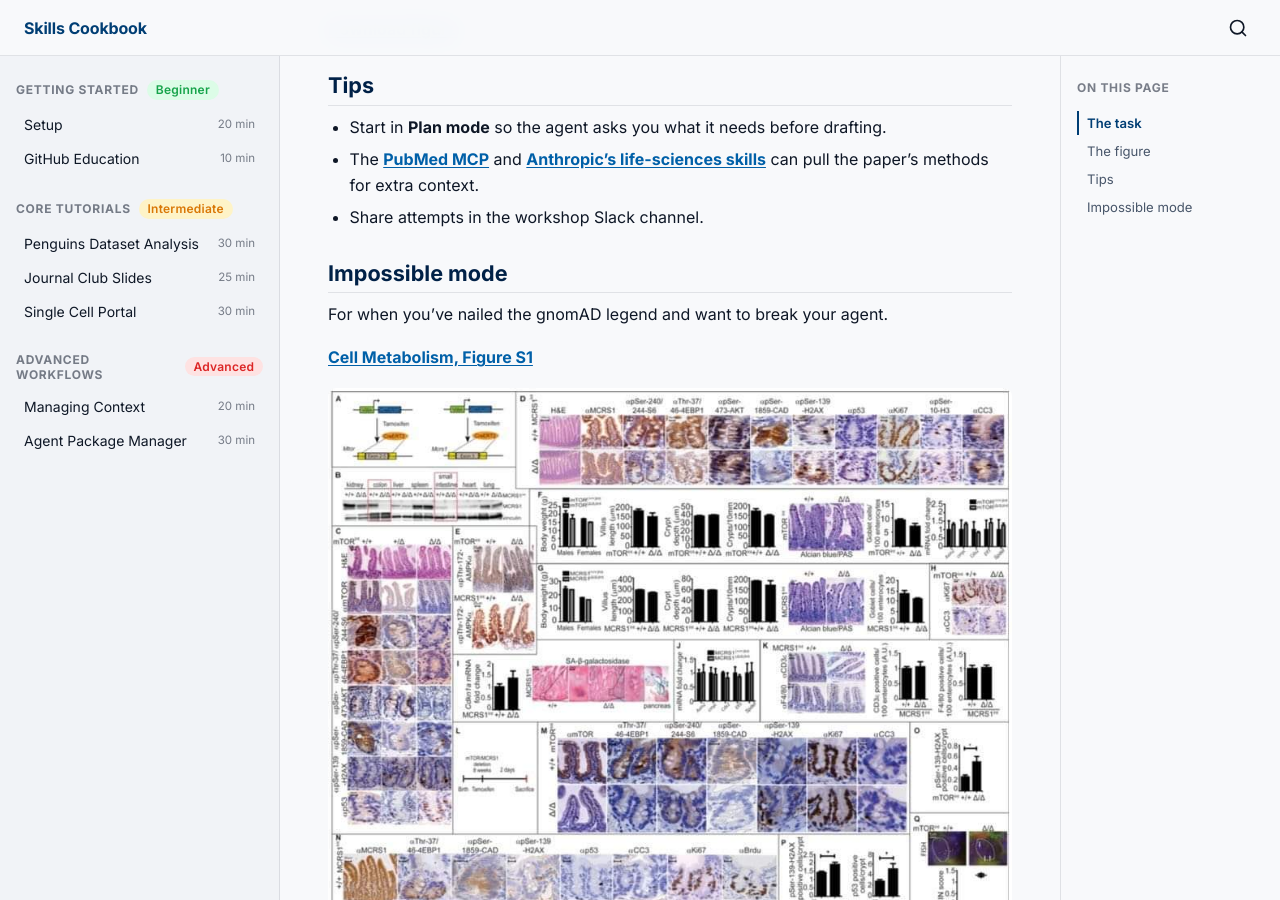
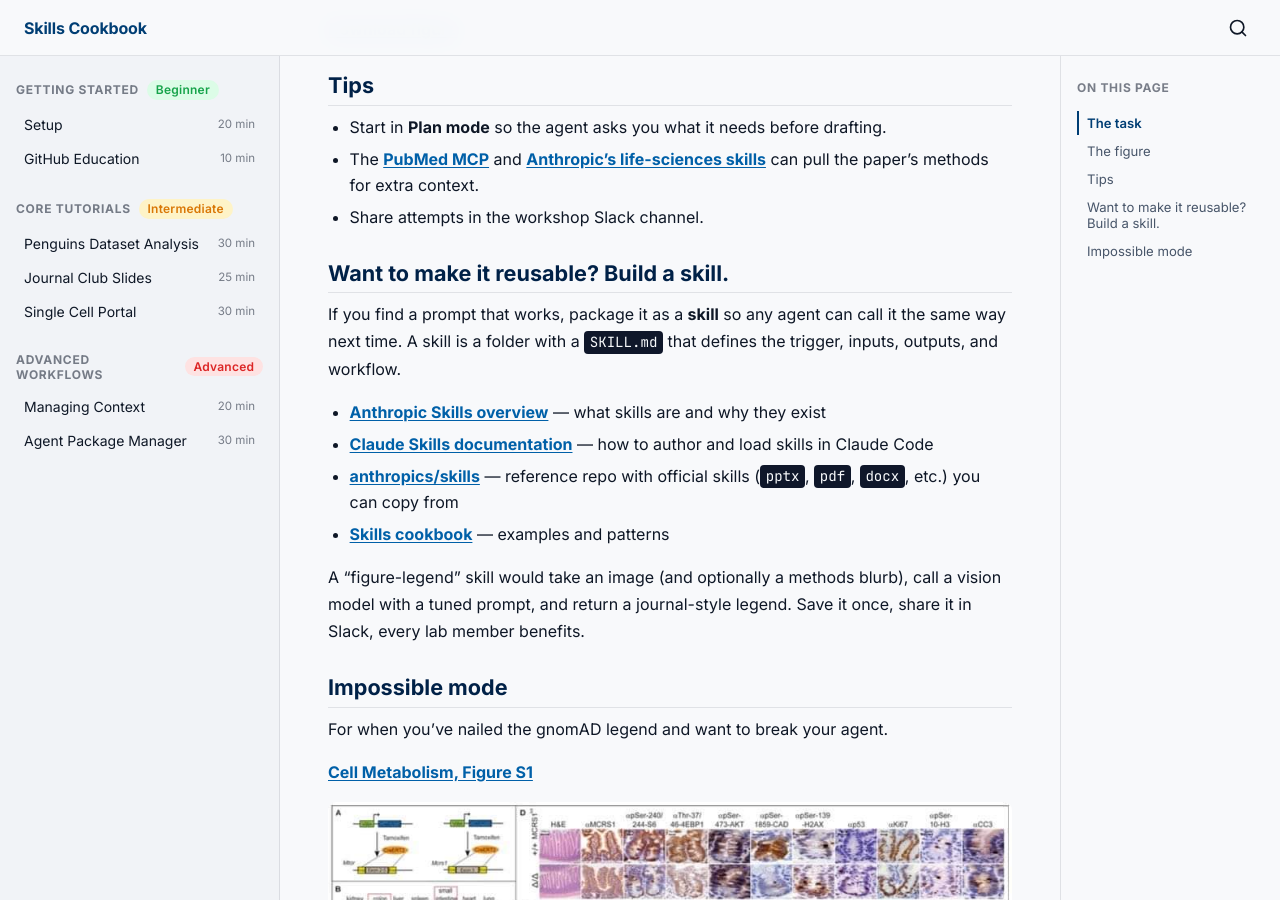
Before and after one commit to neurogenomics/agentic-life-sciences-tutorial, a Jekyll site: the page built from tutorials/08-figure-legend-challenge.md, in a window 1280 px wide and 900 px high, scrolled down 1009 px. Built offline with Jekyll 4.4.1, drawn with Linux system fonts in a browser that asks for light colours.

Commit message:
Suggest packaging the legend prompt as a reusable skill, link docs

```diff
--- a/tutorials/08-figure-legend-challenge.md
+++ b/tutorials/08-figure-legend-challenge.md
@@ -30,6 +30,17 @@ Can your agent write a figure legend as well as the authors did?
 - The [**PubMed MCP**](https://modelcontextprotocol.io/) and [**Anthropic's life-sciences skills**](https://www.anthropic.com/solutions/life-sciences) can pull the paper's methods for extra context.
 - Share attempts in the workshop Slack channel.
 
+## Want to make it reusable? Build a skill.
+
+If you find a prompt that works, package it as a **skill** so any agent can call it the same way next time. A skill is a folder with a `SKILL.md` that defines the trigger, inputs, outputs, and workflow.
+
+- [**Anthropic Skills overview**](https://www.anthropic.com/news/skills) — what skills are and why they exist
+- [**Claude Skills documentation**](https://docs.claude.com/en/docs/claude-code/skills) — how to author and load skills in Claude Code
+- [**anthropics/skills**](https://github.com/anthropics/skills) — reference repo with official skills (`pptx`, `pdf`, `docx`, etc.) you can copy from
+- [**Skills cookbook**](https://github.com/anthropics/claude-cookbooks) — examples and patterns
+
+A "figure-legend" skill would take an image (and optionally a methods blurb), call a vision model with a tuned prompt, and return a journal-style legend. Save it once, share it in Slack, every lab member benefits.
+
 ## Impossible mode
 
 For when you've nailed the gnomAD legend and want to break your agent.
```
